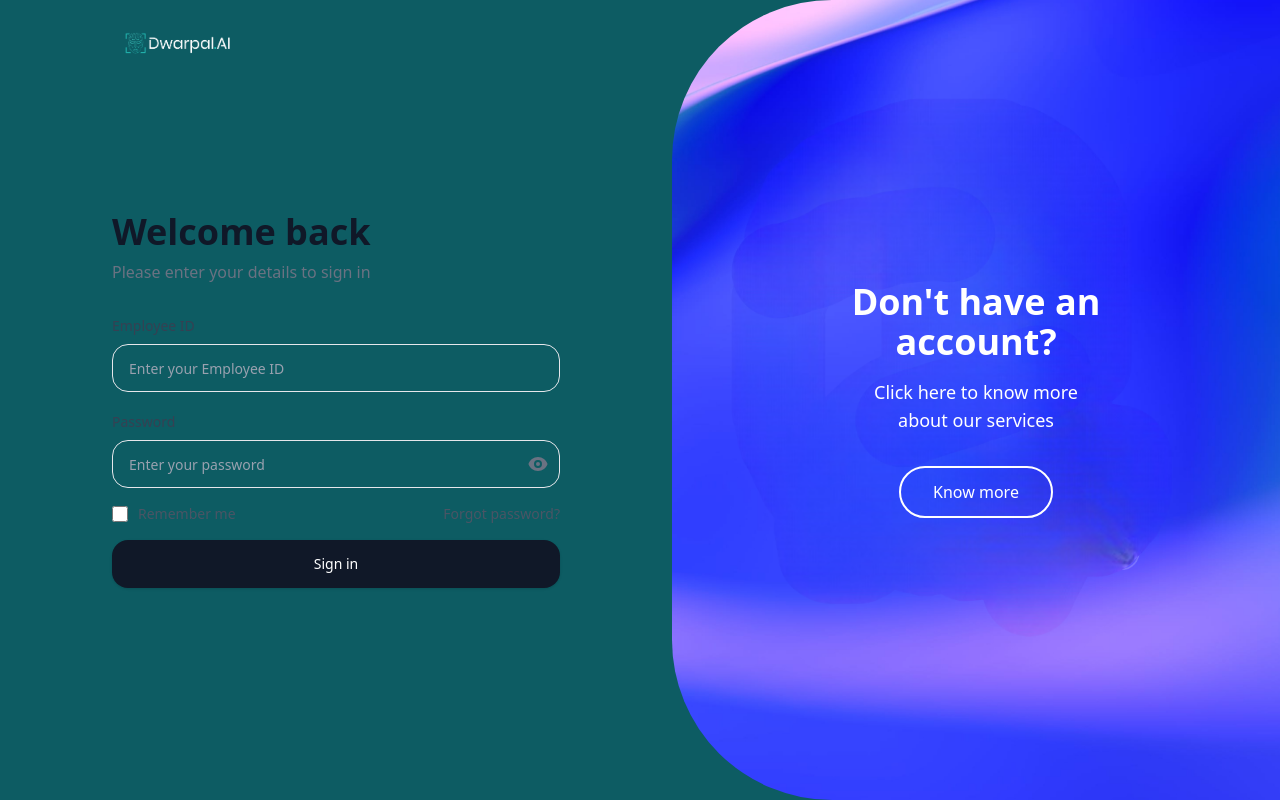
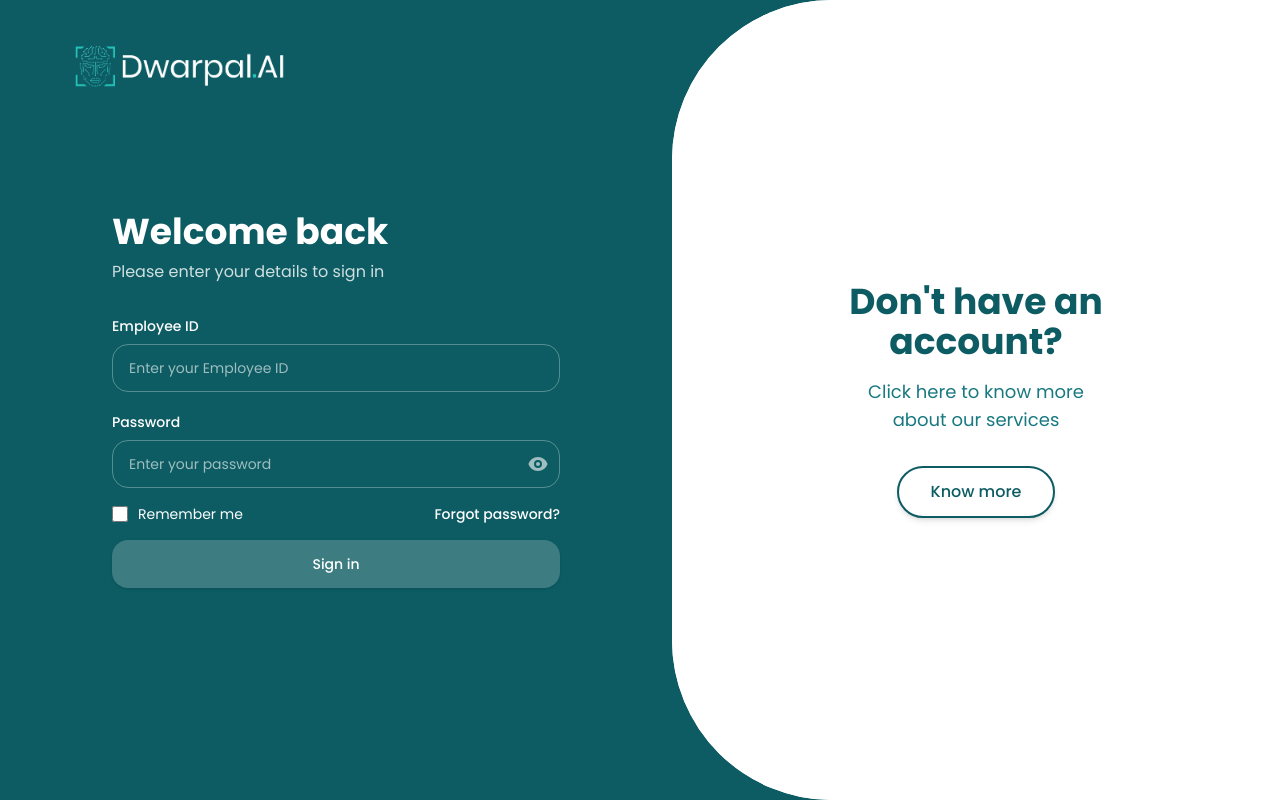
Before and after one commit to skytronserver/Dwarpal_Frontend, a React (Vite) app: page /login in a window 1280 px wide. Built offline with nearby package versions, Linux system fonts and the light colour scheme.

Commit message:
fix : updated login page with new colo palette

```diff
--- a/src/config/sidebar.config.ts
+++ b/src/config/sidebar.config.ts
@@ -29,7 +29,7 @@ const sidebarConfig : SidebarGroup[] = [
             type: 'item',
             path: '/dashboard',
             icon: LayoutDashboard,
-            allowedRoles: ['SUPERADMIN', 'ADMIN', 'HR']
+            allowedRoles: ['SUPERADMIN', 'ADMIN']
         },
         {
             id: 'organisations',
@@ -45,7 +45,7 @@ const sidebarConfig : SidebarGroup[] = [
             type: 'item',
             path: '/departments',
             icon: Building,
-            allowedRoles: ['SUPERADMIN', 'ADMIN', 'HR']
+            allowedRoles: ['SUPERADMIN', 'ADMIN']
         },
         {
             id: 'users',
@@ -53,7 +53,7 @@ const sidebarConfig : SidebarGroup[] = [
             type: 'item',
             path: '/users',
             icon: Users,
-            allowedRoles: ['SUPERADMIN', 'ADMIN', 'HR']
+            allowedRoles: ['SUPERADMIN', 'ADMIN']
         },
         {
             id: 'create',
--- a/src/index.css
+++ b/src/index.css
@@ -1,10 +1,17 @@
-@import url('https://fonts.googleapis.com/css2?family=Caveat:wght@400..700&family=Inter:ital,opsz,wght@0,14..32,100..900;1,14..32,100..900&display=swap');
+@import url('https://fonts.googleapis.com/css2?family=Poppins:wght@300;400;500;600;700&family=Roboto:wght@300;400;500;700&display=swap');
 @import "tailwindcss";
 
 :root {
   margin: 0;
   padding: 0;
   box-sizing: border-box;
+  font-family: 'Poppins', -apple-system, BlinkMacSystemFont, 'Segoe UI', Roboto, Oxygen, Ubuntu, Cantarell, 'Open Sans', 'Helvetica Neue', sans-serif;
+}
+
+body {
+  font-family: 'Poppins', -apple-system, BlinkMacSystemFont, 'Segoe UI', Roboto, Oxygen, Ubuntu, Cantarell, 'Open Sans', 'Helvetica Neue', sans-serif;
+  -webkit-font-smoothing: antialiased;
+  -moz-osx-font-smoothing: grayscale;
 }
 
 .css-1umw9bq-MuiSvgIcon-root {
--- a/src/pages/authentication/Authentication.tsx
+++ b/src/pages/authentication/Authentication.tsx
@@ -77,9 +77,7 @@ const Authentication = () => {
       style={{ backgroundColor: '#0d5c63' }}
     >
       {/* Mobile background with overlay */}
-      <div className="absolute inset-0 lg:hidden">
-        <img src="/assets/mob-bg.jpeg" alt="Background" className="h-full w-full object-cover object-center" />
-      </div>
+      <div className="absolute inset-0 lg:hidden bg-[#0d5c63]" />
 
       <motion.div
         className="absolute left-1/2 -translate-x-1/2 top-5 z-10 flex flex-row items-center gap-1
@@ -94,12 +92,12 @@ const Authentication = () => {
         <img
           src="/assets/dwarpal.png"
           alt="Company Logo"
-          className="h-12 w-auto md:h-14 lg:h-12"
+          className="h-16 w-auto md:h-20 lg:h-16 xl:h-24 xl:w-auto"
         />
 
       </motion.div>
       <div className={`hidden lg:flex lg:flex-1 lg:h-screen ${!isActive ? 'rounded-r-[10rem]' : 'rounded-l-[10rem]'}
-        overflow-hidden relative ${isActive ? 'order-2' : 'order-1'} transition-all duration-300`}>
+        overflow-hidden relative ${isActive ? 'order-2' : 'order-1'} transition-all duration-300 bg-white`}>
         <motion.div
           className="absolute inset-0"
           initial={false}
@@ -109,21 +107,21 @@ const Authentication = () => {
           }}
           transition={{ duration: 0.3, ease: "easeInOut" }}
         >
-          <img src="/assets/bg.png" alt="Horizon UI Logo" className="h-full w-full object-cover" />
+          <div className="h-full w-full bg-white" />
         </motion.div>
 
-        <div className="absolute z-10 top-1/2 left-1/2 -translate-x-1/2 -translate-y-1/2 text-white text-center">
-          <h1 className="text-4xl font-bold mb-4">
+        <div className="absolute z-10 top-1/2 left-1/2 -translate-x-1/2 -translate-y-1/2 text-[#0d5c63] text-center">
+          <h1 className="text-4xl font-bold mb-4 text-[#0d5c63]">
             {!isActive ? 'Welcome Back!' : "Don't have an account?"}
           </h1>
-          <p className="text-lg px-10 mb-8">
+          <p className="text-lg px-10 mb-8 text-[#197981]">
             {!isActive
               ? 'Already have an account? Sign in now!'
               : "Click here to know more about our services"}
           </p>
           <button
             onClick={() => setIsActive(!isActive)}
-            className="bg-transparent border-2 border-white text-white px-8 py-3 rounded-full hover:bg-white hover:text-gray-900 transition-all duration-200 font-medium"
+            className="bg-white border-2 border-[#0d5c63] text-[#0d5c63] px-8 py-3 rounded-full hover:bg-[#0d5c63] hover:text-white transition-all duration-200 font-medium shadow-md"
           >
             {!isActive ? 'Sign In' : 'Know more'}
           </button>
@@ -147,14 +145,14 @@ const Authentication = () => {
                   variants={containerVariants}
                 >
                   <motion.div variants={fadeIn}>
-                    <h1 className="text-2xl sm:text-3xl lg:text-4xl font-bold text-gray-900">Welcome back</h1>
-                    <p className="text-gray-500 mt-2">Please enter your details to sign in</p>
+                    <h1 className="text-2xl sm:text-3xl lg:text-4xl font-bold text-white">Welcome back</h1>
+                    <p className="text-white/80 mt-2">Please enter your details to sign in</p>
                   </motion.div>
 
                   <form onSubmit={handleSubmit} className="w-full flex flex-col gap-4 mt-6 sm:mt-8">
                     <motion.div className="space-y-5" variants={fadeIn}>
                       <div>
-                        <label htmlFor="employeeId" className="block text-sm font-medium text-gray-700 mb-2">
+                        <label htmlFor="employeeId" className="block text-sm font-medium text-white mb-2">
                             Employee ID
                         </label>
                         <div className="relative">
@@ -164,13 +162,13 @@ const Authentication = () => {
                             value={employeeId}
                             onChange={(e) => setEmployeeId(e.target.value)}
                             placeholder="Enter your Employee ID"
-                            className="w-full rounded-2xl border border-gray-200 px-4 h-12 text-gray-900 placeholder:text-gray-400 focus:border-gray-900 focus:ring-1 focus:ring-gray-900 text-sm transition-all duration-200"
+                            className="w-full rounded-2xl border border-white/30 px-4 h-12 text-white placeholder:text-white/60 bg-transparent focus:border-white focus:ring-1 focus:ring-white text-sm transition-all duration-200"
                           />
                         </div>
                       </div>
 
                       <div>
-                        <label htmlFor="password" className="block text-sm font-medium text-gray-700 mb-2">
+                        <label htmlFor="password" className="block text-sm font-medium text-white mb-2">
                           Password
                         </label>
                         <div className="relative">
@@ -180,12 +178,12 @@ const Authentication = () => {
                             value={password}
                             onChange={(e) => setPassword(e.target.value)}
                             placeholder="Enter your password"
-                            className="w-full rounded-2xl border border-gray-200 px-4 h-12 text-gray-900 placeholder:text-gray-400 focus:border-gray-900 focus:ring-1 focus:ring-gray-900 text-sm transition-all duration-200"
+                            className="w-full rounded-2xl border border-white/30 px-4 h-12 text-white placeholder:text-white/60 bg-transparent focus:border-white focus:ring-1 focus:ring-white text-sm transition-all duration-200"
                           />
                           <button
                             type="button"
                             onClick={() => setShowPassword(!showPassword)}
-                            className="absolute right-3 top-1/2 -translate-y-1/2 text-gray-500 hover:text-gray-700"
+                            className="absolute right-3 top-1/2 -translate-y-1/2 text-white/60 hover:text-white"
                           >
                             {showPassword ? (
                               <HiEyeOff className="w-5 h-5" />
@@ -207,15 +205,15 @@ const Authentication = () => {
                           id="keep-logged-in"
                           checked={keepLoggedIn}
                           onChange={(e) => setKeepLoggedIn(e.target.checked)}
-                          className="h-4 w-4 rounded border-gray-300 text-gray-900 focus:ring-gray-900"
+                          className="h-4 w-4 rounded border-white/40 text-white bg-transparent focus:ring-white"
                         />
-                        <label htmlFor="keep-logged-in" className="ml-2.5 text-sm text-gray-600">
+                        <label htmlFor="keep-logged-in" className="ml-2.5 text-sm text-white">
                           Remember me
                         </label>
                       </div>
                       <button
                         type="button"
-                        className="text-sm font-medium text-gray-600 hover:text-gray-900 transition-colors"
+                        className="text-sm font-medium text-white hover:text-white/80 transition-colors"
                       >
                         Forgot password?
                       </button>
@@ -227,7 +225,7 @@ const Authentication = () => {
                       whileHover={{ scale: 1.02 }}
                       whileTap={{ scale: 0.98 }}
                       disabled={isLoading}
-                      className="w-full rounded-2xl bg-gray-900 px-6 h-12 text-sm font-medium text-white shadow-sm hover:bg-gray-800 focus:outline-none focus:ring-2 focus:ring-gray-900 focus:ring-offset-2 transition-all duration-200 disabled:opacity-50 disabled:cursor-not-allowed flex items-center justify-center"
+                      className="w-full rounded-2xl bg-white/20 px-6 h-12 text-sm font-medium text-white shadow-sm hover:bg-white/30 focus:outline-none focus:ring-2 focus:ring-white focus:ring-offset-2 transition-all duration-200 disabled:opacity-50 disabled:cursor-not-allowed flex items-center justify-center"
                     >
                       {isLoading ? (
                         <div className="w-5 h-5 border-2 border-white border-t-transparent rounded-full animate-spin" />
@@ -238,7 +236,7 @@ const Authentication = () => {
                     <div className="mt-6 text-center lg:hidden">
                       <button
                         onClick={() => setIsActive(false)}
-                        className="text-sm font-medium text-gray-600 hover:text-gray-900 transition-colors"
+                        className="text-sm font-medium text-white hover:text-white/80 transition-colors"
                       >
                         Don't have an account? Learn more
                       </button>
@@ -257,11 +255,11 @@ const Authentication = () => {
                   className="text-center space-y-4 sm:space-y-6"
                   variants={fadeIn}
                 >
-                  <h1 className="text-2xl sm:text-3xl lg:text-4xl font-light text-gray-900">Don't have an account?</h1>
+                  <h1 className="text-2xl sm:text-3xl lg:text-4xl font-light text-white">Don't have an account?</h1>
                   <div className="space-y-2 sm:space-y-3">
-                    <p className="text-gray-600 text-lg">Please contact our team at</p>
-                    <p className="text-gray-900 font-medium">support@example.com</p>
-                    <p className="text-gray-600 text-lg">We'll be happy to help you get started</p>
+                    <p className="text-white/80 text-lg">Please contact our team at</p>
+                    <p className="text-white font-medium">support@example.com</p>
+                    <p className="text-white/80 text-lg">We'll be happy to help you get started</p>
                   </div>
                   <motion.button
                     onClick={() => setIsActive(true)}
--- a/src/pages/gatepass/GatePassForm.tsx
+++ b/src/pages/gatepass/GatePassForm.tsx
@@ -1,5 +1,5 @@
 import React from 'react';
-import { useLocation, useNavigate, useParams } from 'react-router-dom';
+import { useLocation, useNavigate } from 'react-router-dom';
 import DynamicForm from '../../components/common/DynamicForm';
 import { Typography, Box, CircularProgress } from '@mui/material';
 import { GatePassFormFields } from '../../components/gatePass/gatePassFormFeilds';
@@ -18,7 +18,7 @@ interface GatePassFormValues {
 }
 
 const GatePassForm: React.FC<GatePassFormProps> = ({ onSuccess }) => {
-    const { id } = useParams();
+    // const { id } = useParams();
     const location = useLocation();
     const navigate = useNavigate();
     const initialData = location.state?.gatepassData;
--- a/src/pages/workShifts/Shifts.tsx
+++ b/src/pages/workShifts/Shifts.tsx
@@ -50,7 +50,7 @@ const Shifts = () => {
   const modalData = useSelector((state: RootState) => (state.modal as ModalState).data);
 
   // Add the delete mutation hook at component level
-  const [deleteShift, { isLoading: isDeleting }] = useDeleteShiftMutation();
+  const [deleteShift] = useDeleteShiftMutation();
 
   const handleSearchChange = (searchQuery: string) => {
     setSearchTerm(searchQuery);
```
Also changed, not shown: 1 other file (tests, documents, lock files or other folders).
